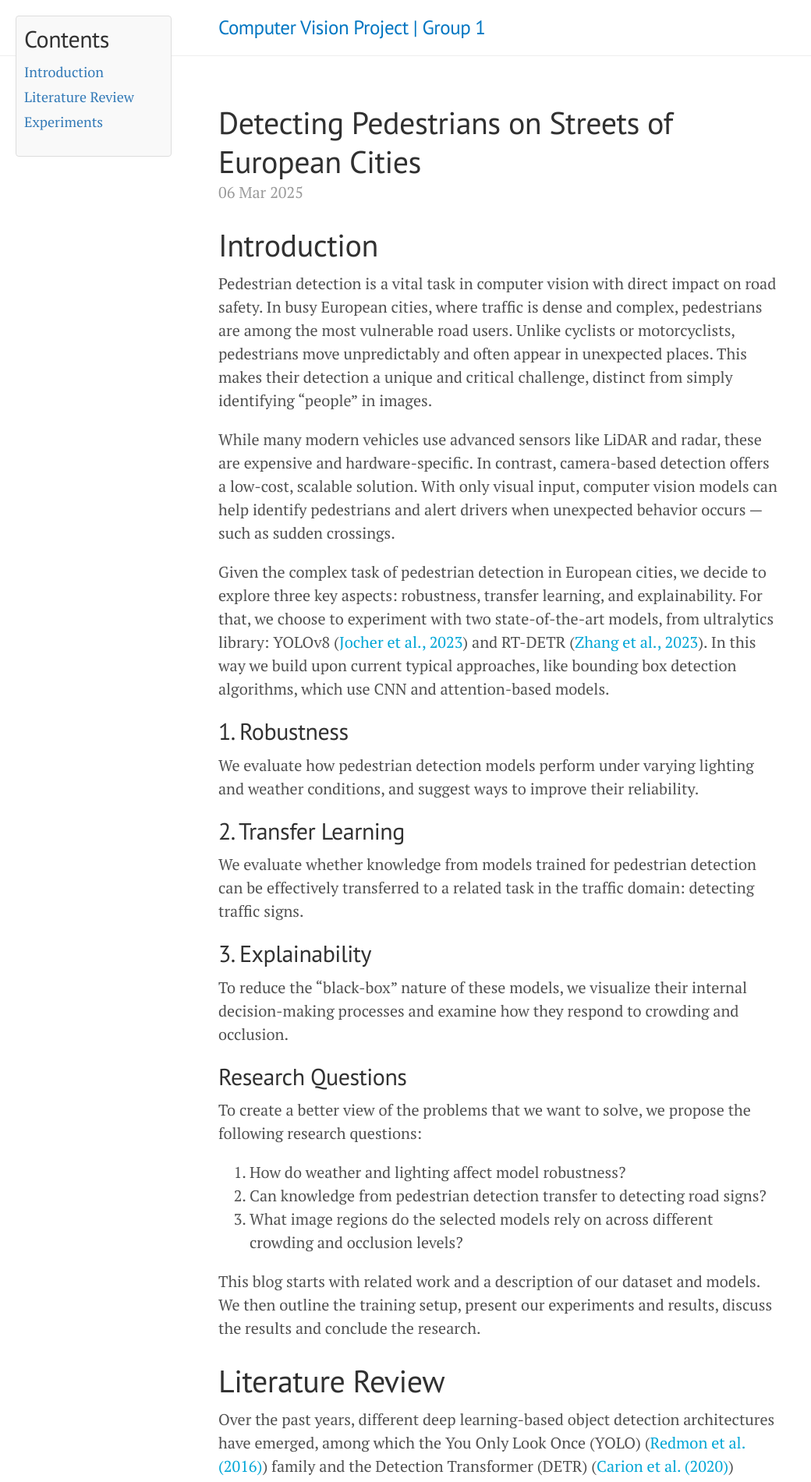
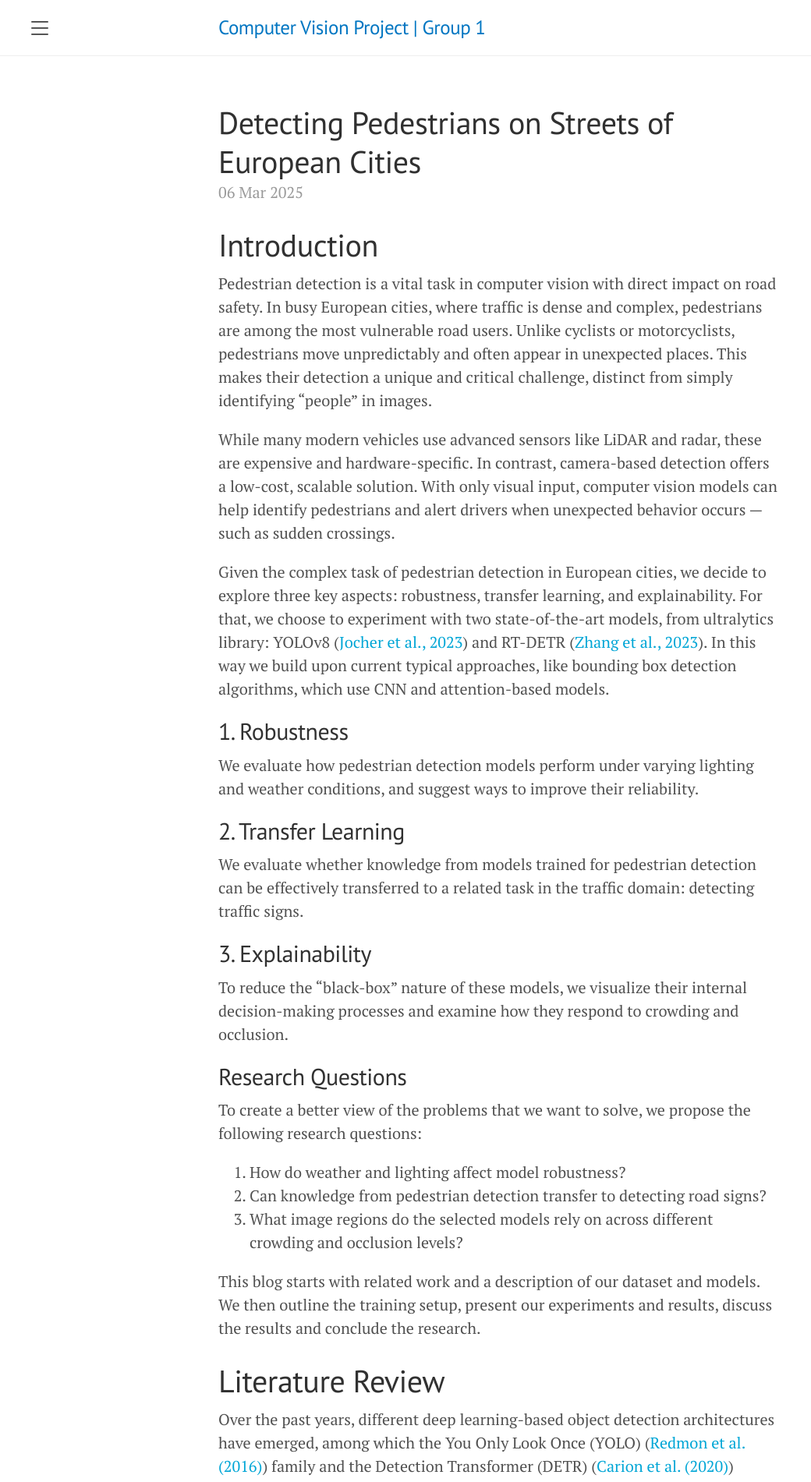
Before and after one commit to RedHoven/pedestrian-detection, a Jekyll site: the page built from lanyon/_posts/2025-03-06-blog.md, in a window 1280 px wide. Shown: the top 1901 px of the page at 78% size, without its empty margins (0-1040 px from the left). Built offline with Jekyll 4.4.1, drawn with Linux system fonts in a browser that asks for light colours; formulas are drawn with MathJax 3.

```diff
--- a/lanyon/_layouts/post.html
+++ b/lanyon/_layouts/post.html
@@ -1,50 +1,6 @@
 ---
 layout: default
 ---
-
-<style>
-  /* Style for the fixed Table of Contents */
-  #toc {
-    position: fixed;
-    top: 20px;
-    left: 20px;
-    width: 200px;
-    background-color: #f9f9f9;
-    padding: 10px;
-    border: 1px solid #ddd;
-    border-radius: 4px;
-    font-size: 0.9em;
-    z-index: 1000;
-  }
-  #toc h2 {
-    margin-top: 0;
-  }
-  #toc ul {
-    list-style: none;
-    padding-left: 0;
-  }
-  #toc li {
-    margin: 5px 0;
-  }
-  #toc a {
-    text-decoration: none;
-    color: #337ab7;
-  }
-  #toc a:hover {
-    text-decoration: underline;
-  }
-</style>
-
-<div id="toc">
-  <h2>Contents</h2>
-  <ul>
-    <li><a href="#introduction">Introduction</a></li>
-    <li><a href="#literature-review">Literature Review</a></li>
-    <li><a href="#experiments">Experiments</a></li>
-    <!-- Add more links as needed -->
-  </ul>
-</div>
-
 <div class="post">
   <h1 class="post-title">{{ page.title }}</h1>
   <span class="post-date">{{ page.date | date_to_string }}</span>
--- a/lanyon/_posts/2025-03-06-blog.md
+++ b/lanyon/_posts/2025-03-06-blog.md
@@ -6,7 +6,7 @@
 
 <!-- why interesting or why people should care. -->
 
-# Introduction {#introduction}
+# Introduction
 
 Pedestrian detection is a vital task in computer vision with direct impact on road safety. In busy European cities, where traffic is dense and complex, pedestrians are among the most vulnerable road users. Unlike cyclists or motorcyclists, pedestrians move unpredictably and often appear in unexpected places. This makes their detection a unique and critical challenge, distinct from simply identifying “people” in images.
 
@@ -36,7 +36,7 @@
 
 [//]: # (462 words)
 
-# Literature Review {#literature-review}
+# Literature Review
 
 Over the past years, different deep learning-based object detection architectures have emerged, among which the You Only Look Once (YOLO) ([Redmon et al. (2016)](#ref-redmon)) family and the Detection Transformer (DETR) ([Carion et al. (2020)](#ref-carion)) models stand out for their real-time capabilities and performance.
 
```
